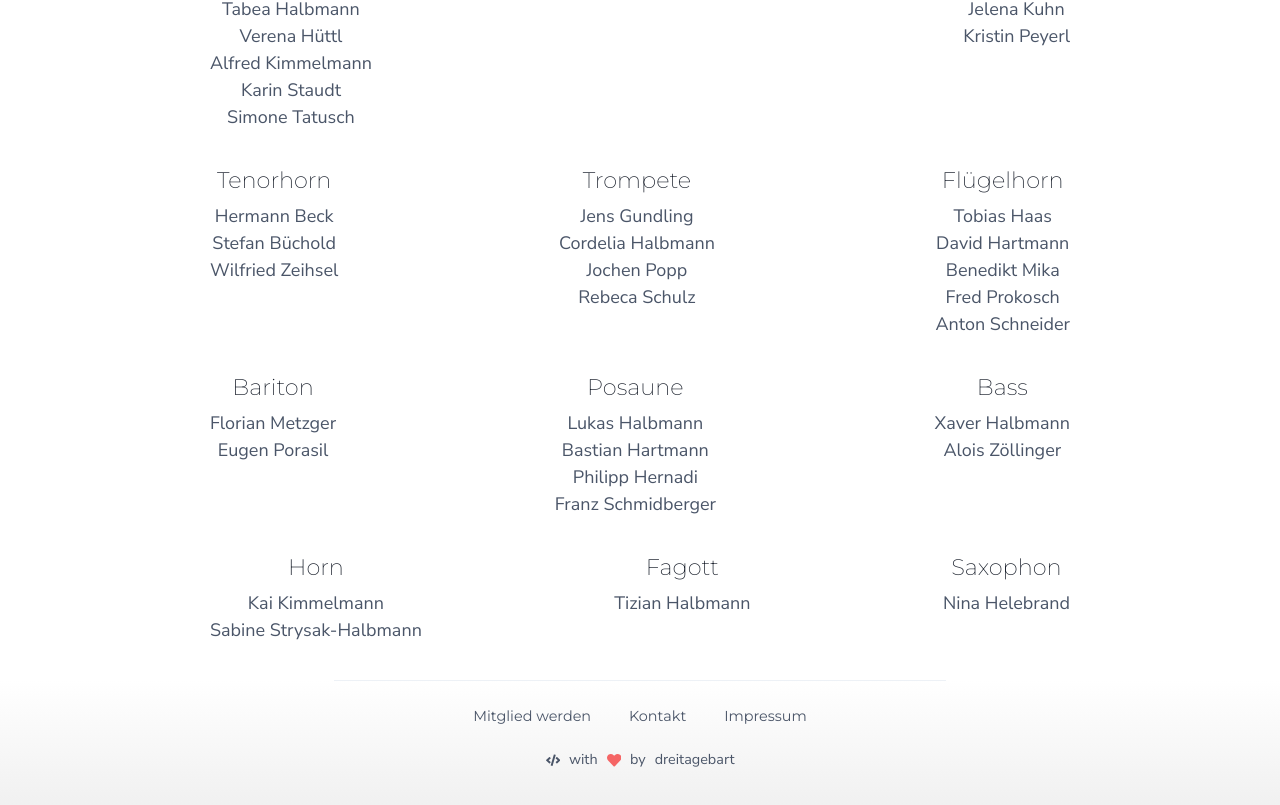
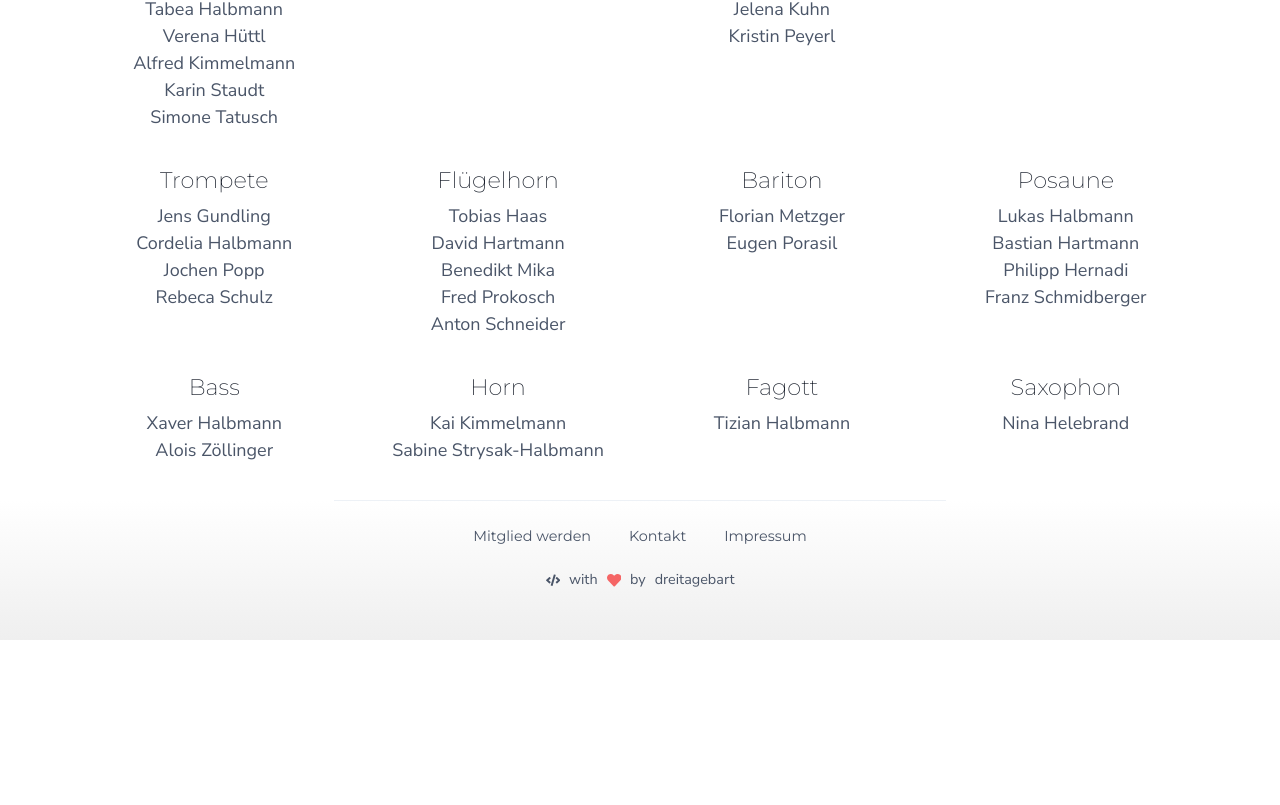
Before and after one commit to dreitagebart/musikkapelle-markelsheim-v2, a Next.js app: page /club/band in a window 1280 px wide. Shown: the part 1473-2278 px from the top of the page. After the commit the page ends 2113 px from the top, so only its background shows below. Built offline with nearby package versions, Linux system fonts and the light colour scheme.

Commit message:
small fixes

```diff
--- a/src/components/Slider/NextButton.tsx
+++ b/src/components/Slider/NextButton.tsx
@@ -1,4 +1,6 @@
 import React from 'react'
+import { Icon } from '@chakra-ui/react'
+import { FaChevronRight } from 'react-icons/fa'
 
 interface Props {
   enabled: boolean
@@ -12,9 +14,10 @@ export const NextButton: React.FC<Props> = ({ enabled, onClick }) => {
       onClick={onClick}
       disabled={!enabled}
     >
-      <svg className='slider__button__svg' viewBox='0 0 238.003 238.003'>
+      <Icon boxSize='48px' color='red.50' as={FaChevronRight}></Icon>
+      {/* <svg className='slider__button__svg' viewBox='0 0 238.003 238.003'>
         <path d='M181.776 107.719L78.705 4.648c-6.198-6.198-16.273-6.198-22.47 0s-6.198 16.273 0 22.47l91.883 91.883-91.883 91.883c-6.198 6.198-6.198 16.273 0 22.47s16.273 6.198 22.47 0l103.071-103.039a15.741 15.741 0 0 0 4.64-11.283c0-4.13-1.526-8.199-4.64-11.313z' />
-      </svg>
+      </svg> */}
     </button>
   )
 }
--- a/src/components/Slider/PrevButton.tsx
+++ b/src/components/Slider/PrevButton.tsx
@@ -1,5 +1,6 @@
 import React from 'react'
-
+import { Icon } from '@chakra-ui/react'
+import { FaChevronLeft } from 'react-icons/fa'
 interface Props {
   enabled: boolean
   onClick: () => void
@@ -12,9 +13,10 @@ export const PrevButton: React.FC<Props> = ({ enabled, onClick }) => {
       onClick={onClick}
       disabled={!enabled}
     >
-      <svg className='slider__button__svg' viewBox='137.718 -1.001 366.563 644'>
+      <Icon as={FaChevronLeft} color='red.50' boxSize='48px'></Icon>
+      {/* <svg className='slider__button__svg' viewBox='137.718 -1.001 366.563 644'>
         <path d='M428.36 12.5c16.67-16.67 43.76-16.67 60.42 0 16.67 16.67 16.67 43.76 0 60.42L241.7 320c148.25 148.24 230.61 230.6 247.08 247.08 16.67 16.66 16.67 43.75 0 60.42-16.67 16.66-43.76 16.67-60.42 0-27.72-27.71-249.45-249.37-277.16-277.08a42.308 42.308 0 0 1-12.48-30.34c0-11.1 4.1-22.05 12.48-30.42C206.63 234.23 400.64 40.21 428.36 12.5z' />
-      </svg>
+      </svg> */}
     </button>
   )
 }
--- a/src/pages/club/band.tsx
+++ b/src/pages/club/band.tsx
@@ -1,9 +1,9 @@
 import {
   Box,
   Heading,
-  HStack,
   List,
   ListItem,
+  SimpleGrid,
   Text,
   VStack
 } from '@chakra-ui/react'
@@ -33,18 +33,15 @@ const Page: NextPage = () => {
             flexDirection='column'
             justifyContent='center'
             alignItems='center'
-            maxWidth='860px'
+            // maxWidth='860px'
           >
             <Heading size='md'>Dirigent</Heading>
             <Text>Stephan Deppisch</Text>
           </Box>
-          <HStack
-            spacing={0}
-            flexWrap='wrap'
-            alignItems='flex-start'
-            justifyContent='space-between'
-            width='100%'
-            maxWidth='860px'
+          <SimpleGrid
+            columns={{ sm: 2, lg: 3, xl: 4 }}
+            spacingX='4rem'
+            spacingY='2rem'
           >
             <Box textAlign='center'>
               <Heading size='md' variant='mb'>
@@ -83,15 +80,6 @@ const Page: NextPage = () => {
                 <ListItem>Kristin Peyerl</ListItem>
               </List>
             </Box>
-          </HStack>
-          <HStack
-            spacing={0}
-            flexWrap='wrap'
-            alignItems='flex-start'
-            justifyContent='space-between'
-            width='100%'
-            maxWidth='860px'
-          >
             <Box textAlign='center'>
               <Heading size='md' variant='mb'>
                 Tenorhorn
@@ -125,15 +113,6 @@ const Page: NextPage = () => {
                 <ListItem>Anton Schneider</ListItem>
               </List>
             </Box>
-          </HStack>
-          <HStack
-            spacing={0}
-            flexWrap='wrap'
-            alignItems='flex-start'
-            justifyContent='space-between'
-            width='100%'
-            maxWidth='860px'
-          >
             <Box textAlign='center'>
               <Heading size='md' variant='mb'>
                 Bariton
@@ -163,15 +142,6 @@ const Page: NextPage = () => {
                 <ListItem>Alois Zöllinger</ListItem>
               </List>
             </Box>
-          </HStack>
-          <HStack
-            spacing={0}
-            flexWrap='wrap'
-            alignItems='flex-start'
-            justifyContent='space-between'
-            width='100%'
-            maxWidth='860px'
-          >
             <Box textAlign='center'>
               <Heading size='md' variant='mb'>
                 Horn
@@ -197,7 +167,7 @@ const Page: NextPage = () => {
                 <ListItem>Nina Helebrand</ListItem>
               </List>
             </Box>
-          </HStack>
+          </SimpleGrid>
         </VStack>
       </Animate>
     </Global>
```
